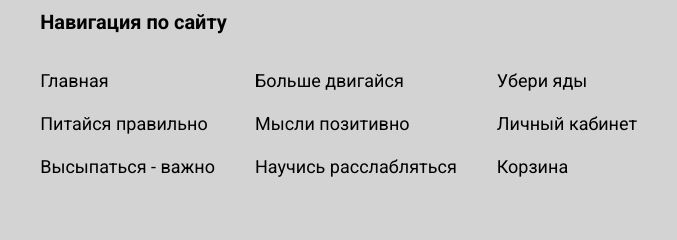
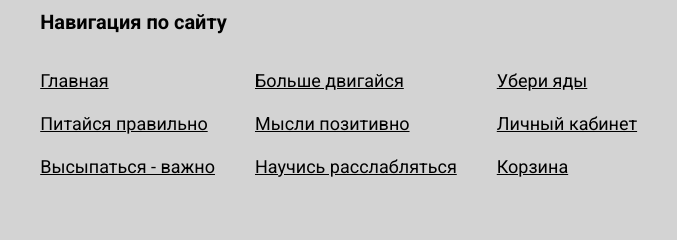
Before and after one commit to juliamaslova7/healthy-life, a plain HTML site: page index.html in a window 1280 px wide. Shown: the part 2084-2324 px from the top of the page, 364-1041 px from the left. Drawn offline with Linux system fonts and the light colour scheme.

Commit message:
make changes

```diff
--- a/assets/css/general.css
+++ b/assets/css/general.css
@@ -220,7 +220,7 @@ ul {
   font-size: 18px;
   font-weight: 400;
   margin-bottom: 15px;
-  text-decoration: none;
+  /* text-decoration: none; */
 }
 
 .footer-form {
```
